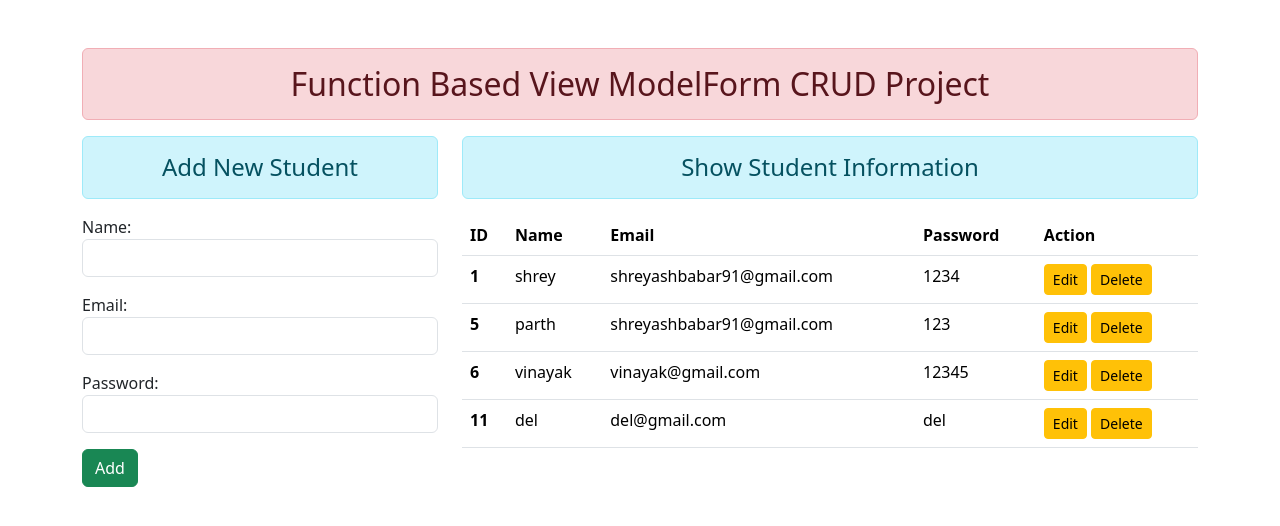
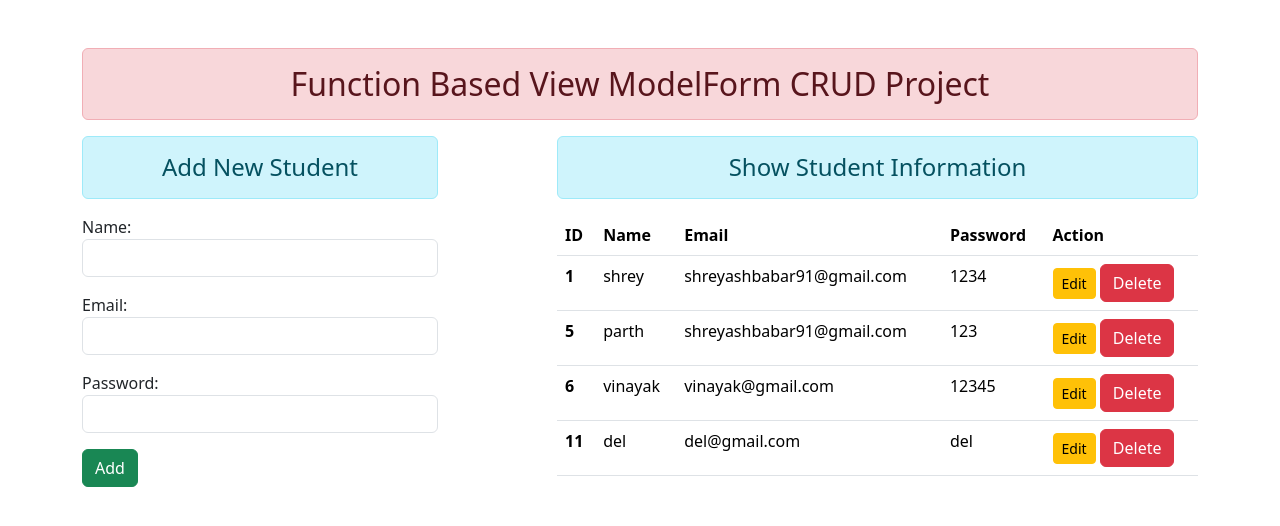
Before and after one commit to Samarth0325/Django-Project-with-CRUD-Operations, a Django app: page / in a window 1280 px wide. Shown: the top 526 px of the page. Run offline with Django 5.2, Linux system fonts and the light colour scheme; data comes from the database, SQL or seed files in the repository; both versions use the stored data as it was after the commit; some libraries are stand-ins or nearby versions.

Commit message:
I can set a delete button and process it to delete data based on row.

```diff
--- a/crudproject1/urls.py
+++ b/crudproject1/urls.py
@@ -21,4 +21,6 @@ from enroll import views
 urlpatterns = [
     path('admin/', admin.site.urls),
     path('', views.add_show, name="addandshow"),
+    path('delete/<int:id>/', views.delete_data, name='deletedata'),
+
 ]
--- a/enroll/templates/enroll/addandshow.html
+++ b/enroll/templates/enroll/addandshow.html
@@ -10,7 +10,7 @@
         </form>
     </div>
 
-    <div class="col-sm-8">
+    <div class="col-sm-7 offset-1">
         <h4 class="text-center alert alert-info" >Show Student Information</h4>
         {% if stu %}
          <table class="table table-hover">
@@ -32,7 +32,9 @@
                     <td>{{st.password}}</td>
                     <td>
                         <a href="#" class="btn btn-warning btn-sm">Edit</a>
-                         <a href="#" class="btn btn-warning btn-sm">Delete</a>
+                        <form action="{% url 'deletedata' st.id %}" method="post" class="d-inline">      {% csrf_token %}
+                            <input type="submit" class="btn btn-danger" value="Delete">
+                        </form>
                     </td>
                 </tr>
                 {% endfor %}
--- a/enroll/views.py
+++ b/enroll/views.py
@@ -1,8 +1,10 @@
-from django.shortcuts import render
+from django.shortcuts import render, HttpResponseRedirect
 from .forms import StudentRegistration
 from .models import User
 
 # Create your views here.
+
+#This function will add new item and show that item.
 def add_show(request): #it is a view of form for creating and validating and reading the data.
     if request.method == "POST":
         fm = StudentRegistration(request.POST)
@@ -15,6 +17,13 @@ def add_show(request): #it is a view of form for creating and validating and rea
             fm = StudentRegistration()#it shows form blank after adding data to database.
     else:
         fm = StudentRegistration()
-        stud = User.objects.all()
+    stud = User.objects.all()
 
     return render(request, 'enroll/addandshow.html', {'form':fm,'stu':stud})
+
+#This function will delete data.
+def delete_data(request, id):
+    if request.method == "POST":
+        pi = User.objects.get(pk=id)
+        pi.delete()
+        return HttpResponseRedirect('/')
```
Also changed, not shown: db.sqlite3.
